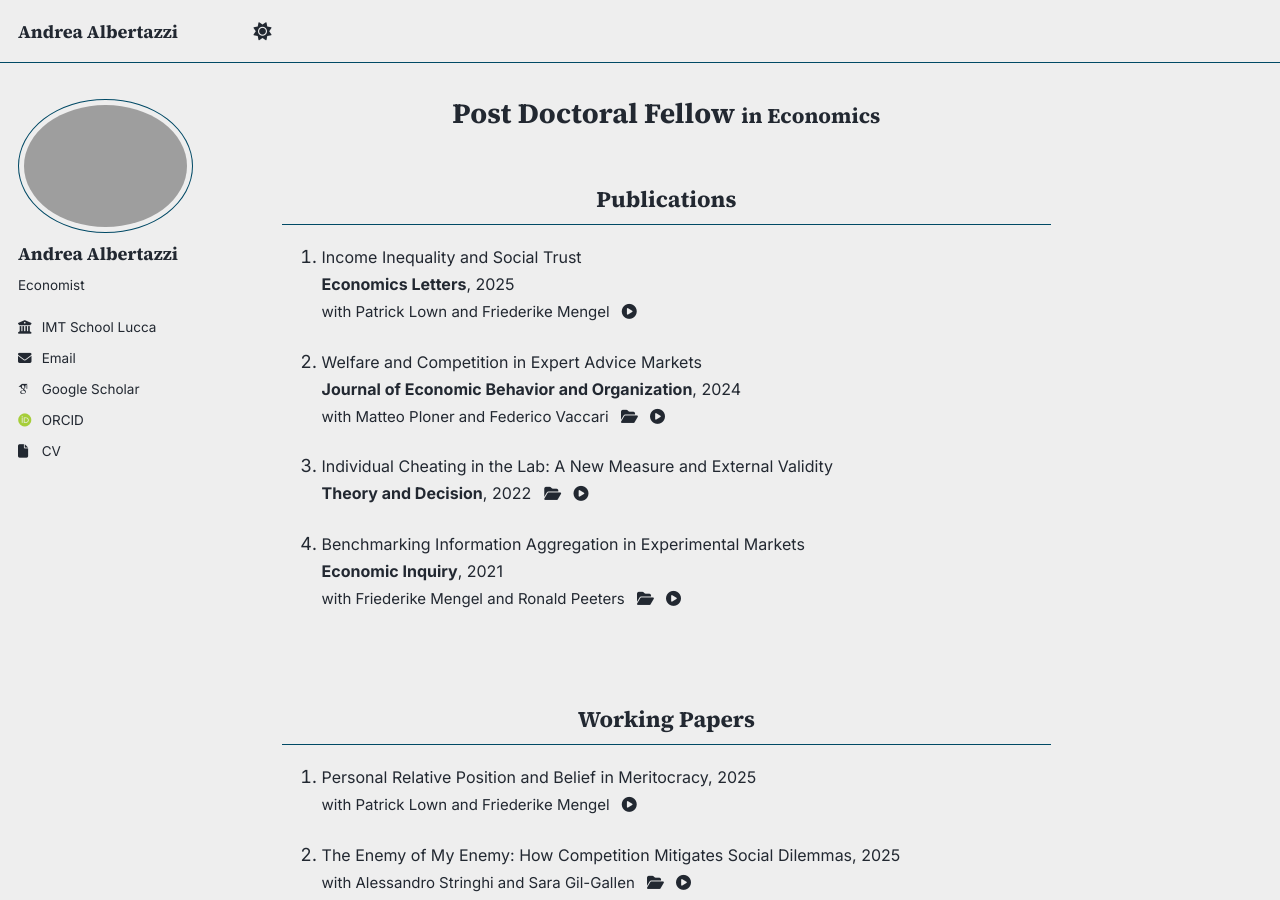
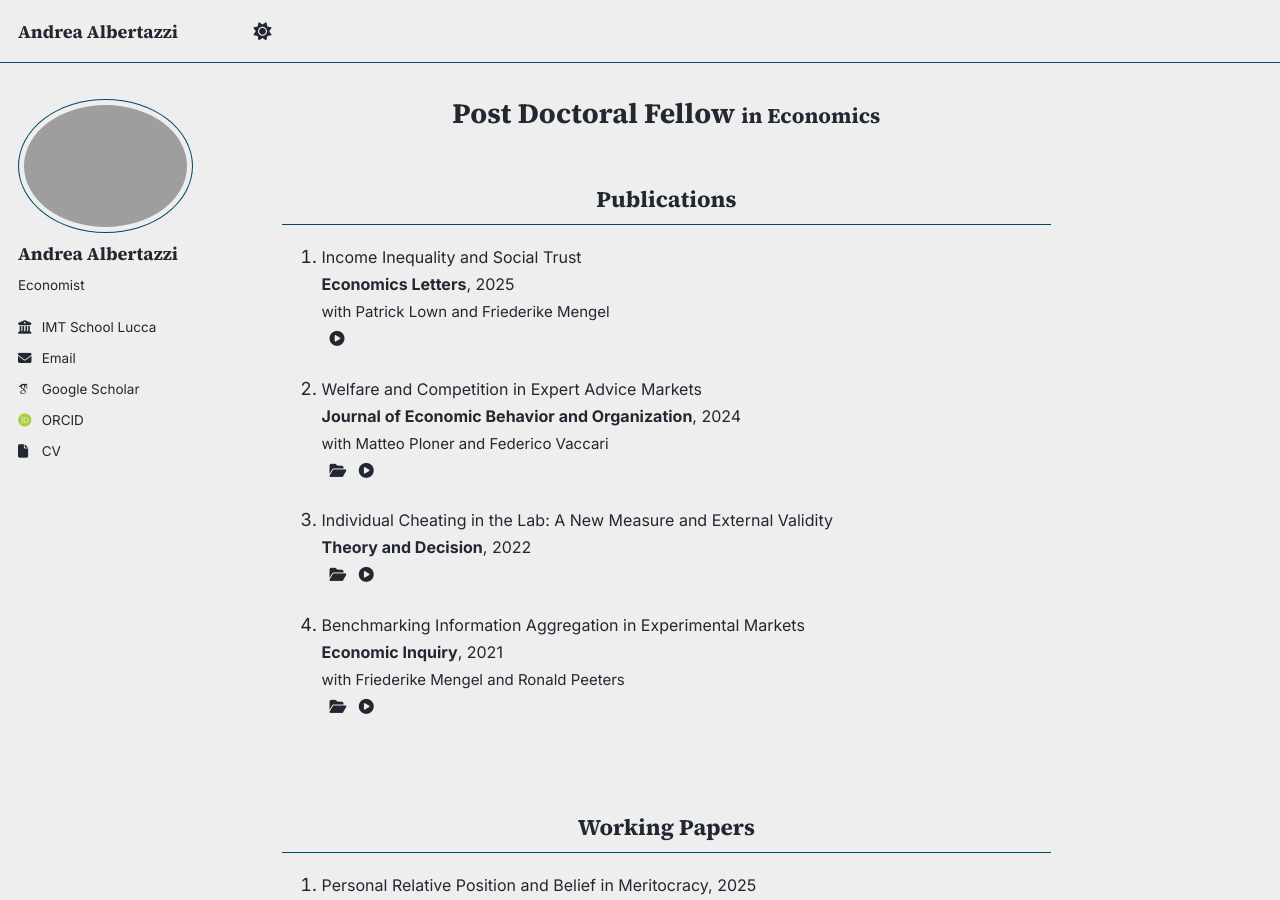
Before and after one commit to tazze87/tazze87.github.io, a Jekyll site: the page built from _pages/about.md, in a window 1280 px wide and 900 px high. Built offline with Jekyll 4.4.1, drawn with Linux system fonts in a browser that asks for light colours; some web fonts are replaced; a script that is not in the unit is left out.

Commit message:
Update about.md

```diff
--- a/_pages/about.md
+++ b/_pages/about.md
@@ -14,7 +14,7 @@ author_profile: true
     <span style="font-size:16px;">**Economics Letters**, 2025</span><br>
     <span style="font-size:15px;">
     with <a href="http://www.patricklown.com" target="_blank" rel="noopener noreferrer">Patrick Lown</a>
-   and <a href="https://sites.google.com/site/friederikemengel/home?authuser=0" target="_blank" rel="noopener noreferrer">Friederike Mengel</a>
+   and <a href="https://sites.google.com/site/friederikemengel/home?authuser=0" target="_blank" rel="noopener noreferrer">Friederike Mengel</a><br>
    <a class="icon-link" href="/video.html?src=/files/Inequality_Social_Trust.mp4&title=Income%20Inequality%20and%20Social%20Trust" target="_blank" rel="noopener noreferrer">
         <i class="fas fa-play-circle" aria-hidden="true"></i>
       </a>
@@ -27,7 +27,7 @@ author_profile: true
     <span style="font-size:16px;">**Journal of Economic Behavior and Organization**, 2024</span><br>
     <span style="font-size:15px;">
       with <a href="https://matteoploner.eco.unitn.it" target="_blank" rel="noopener noreferrer">Matteo Ploner</a>
-      and <a href="https://www.fvaccari.com" target="_blank" rel="noopener noreferrer">Federico Vaccari</a>
+      and <a href="https://www.fvaccari.com" target="_blank" rel="noopener noreferrer">Federico Vaccari</a><br>
       <a class="icon-link" href="https://github.com/tazze87/tazze87.github.io/tree/master/files/dataAPV_welfare" target="_blank" rel="noopener noreferrer">
         <i class="fas fa-folder-open" aria-hidden="true"></i>
       </a>
@@ -40,7 +40,7 @@ author_profile: true
 3. <a href="/files/A-CheatingLabvField.pdf" target="_blank" rel="noopener noreferrer" style="font-size:16px;">
      Individual Cheating in the Lab: A New Measure and External Validity
    </a><br>
-    <span style="font-size:16px;">**Theory and Decision**, 2022</span>
+    <span style="font-size:16px;">**Theory and Decision**, 2022</span><br>
     <span style="font-size:15px;">
     <a class="icon-link" href="https://github.com/tazze87/tazze87.github.io/tree/master/files/dataAA_cheating" target="_blank" rel="noopener noreferrer">
         <i class="fas fa-folder-open" aria-hidden="true"></i>
@@ -56,7 +56,7 @@ author_profile: true
     <span style="font-size:16px;">**Economic Inquiry**, 2021</span><br>
     <span style="font-size:15px;">
     with <a href="https://sites.google.com/site/friederikemengel/home?authuser=0" target="_blank" rel="noopener noreferrer">Friederike Mengel</a>
-    and <a href="https://sites.google.com/site/ronaldpeeters74" target="_blank" rel="noopener noreferrer">Ronald Peeters</a>
+    and <a href="https://sites.google.com/site/ronaldpeeters74" target="_blank" rel="noopener noreferrer">Ronald Peeters</a><br>
     <a class="icon-link" href="https://github.com/tazze87/tazze87.github.io/tree/master/files/dataAMP_infoagg" target="_blank" rel="noopener noreferrer">
         <i class="fas fa-folder-open" aria-hidden="true"></i>
       </a>
```
